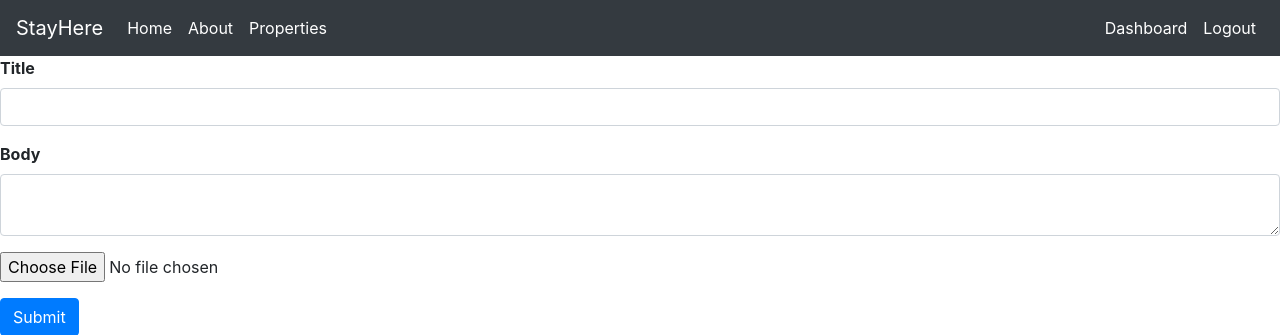
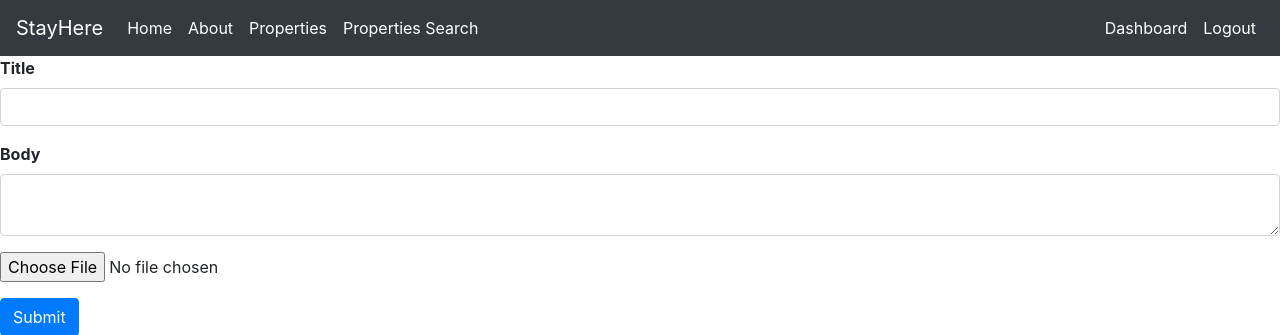
Before and after one commit to SamanAttar/StayHere, a Flask app: page /add_property in a window 1280 px wide. Shown: the top 335 px of the page. Run offline with Flask 2, Linux system fonts and the light colour scheme; the visitor is signed in with stand-in values (Sample User, id 1); some libraries are stand-ins or nearby versions.

Commit message:
add property_search, still need to implement

```diff
--- a/templates/includes/_navbar.html
+++ b/templates/includes/_navbar.html
@@ -14,6 +14,9 @@
       </li>
       <li class="nav-item active">
         <a class="nav-link" href="/properties">Properties</a>
+      </li>
+      <li class="nav-item active">
+        <a class="nav-link" href="/property_search">Properties Search</a>
       </li>
     </ul>
 
```
